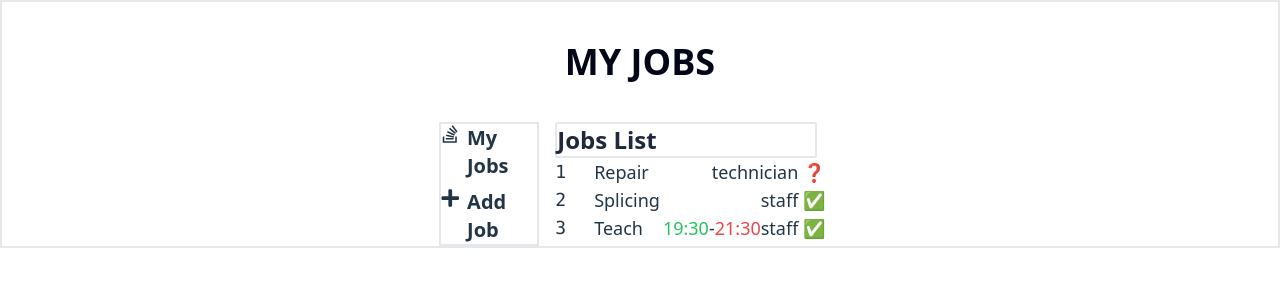
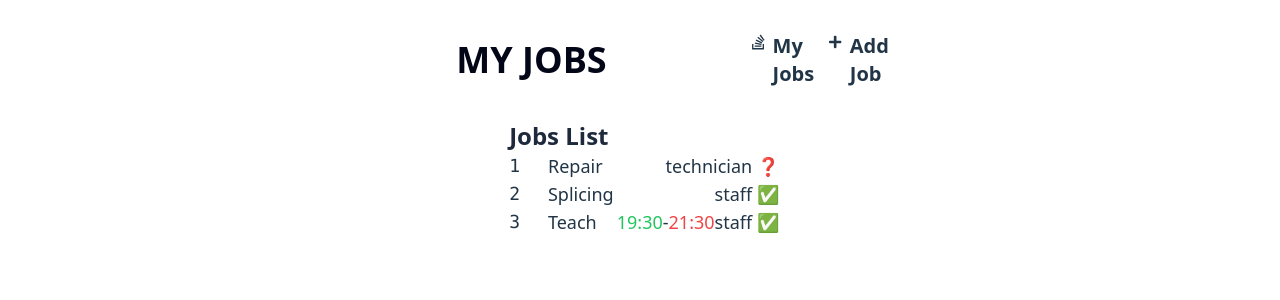
Before and after one commit to sidiqcahyono83/jobs, a React (Vite) app: page /jobs in a window 1280 px wide. Shown: the top 300 px of the page. Built offline with nearby package versions, Linux system fonts and the light colour scheme.

Commit message:
fate: fix

```diff
--- a/src/routes/jobs-route.tsx
+++ b/src/routes/jobs-route.tsx
@@ -1,14 +1,13 @@
-import { useState } from "react";
 import { JobItem } from "../components/ui/job-item";
 import { Link } from "react-router-dom";
-import localforage from "localforage";
+
 import { dataJobs } from "../data/jobs";
 
 export function JobsRoute() {
   return (
     <>
       <div>
-        <h1 className="font-bold mx-4 text-2xl rounded-sm text-slate-800 font-neutral-400 flex-row dark:text-white border-2">
+        <h1 className="font-bold mx-4 text-2xl  text-slate-800 font-neutral-400 flex-row dark:text-white items-stretch">
           Jobs List
         </h1>
         <ul>
--- a/src/routes/root.tsx
+++ b/src/routes/root.tsx
@@ -2,15 +2,17 @@ import { FaStackOverflow } from "react-icons/fa";
 import { FaPlus } from "react-icons/fa";
 
 import { Link, Outlet } from "react-router-dom";
+import { HomeRoute } from "./home";
 
 export function RootRoute() {
   return (
-    <main className="box-border justify-items-center max-w-screen-xl content-center mx-auto border-2">
-      <h1 className="text-slate-950 hover:text-teal-800 m-10 dark:text-slate-100 font-bold justify-center text-4xl flex">
-        <Link to="/">MY JOBS</Link>
-      </h1>
-      <div className="flex max-w-full">
-        <ul className="flex w-3/12 max-h-full items-center gap-2 text-xl font-bold flex-col border-2">
+    <main className="box-border justify-items-center max-w-screen-xl content-center mx-auto">
+      <div className="flex flex-row justify-between items-center">
+        <h1 className="text-slate-950 hover:text-teal-800 m-10 dark:text-slate-100 font-bold justify-center text-4xl">
+          <Link to="/">MY JOBS</Link>
+        </h1>
+
+        <ul className="w-3/12 max-h-full items-center gap-2 text-xl font-bold flex flex-row items-center">
           <li className="hover:text-blue-800">
             <Link to="/jobs" className="flex gap-2">
               <FaStackOverflow />
@@ -24,11 +26,9 @@ export function RootRoute() {
             </Link>
           </li>
         </ul>
+      </div>
 
-        <section>
-          <Outlet />
-        </section>
-      </div>
+      <Outlet />
     </main>
   );
 }
```
